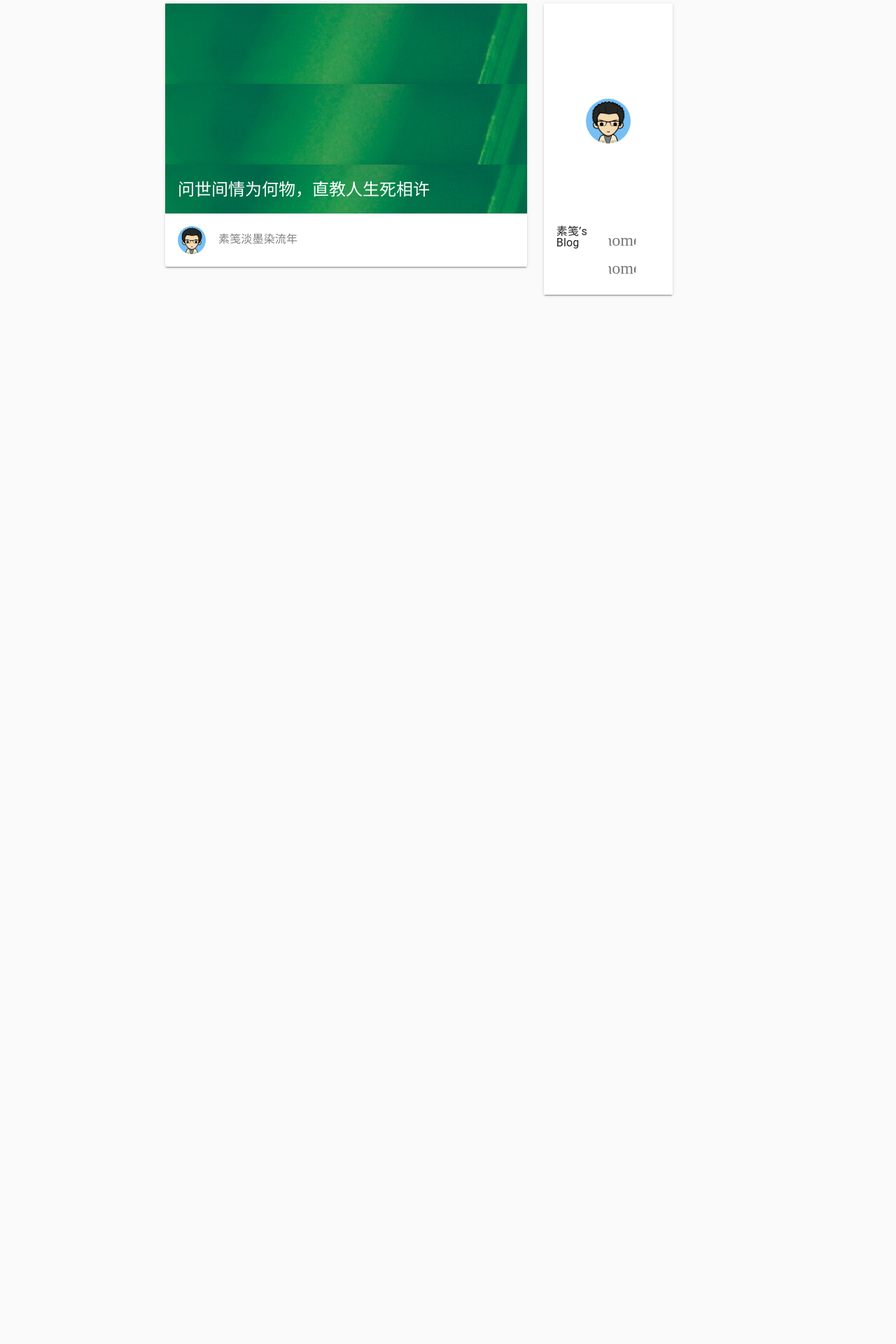
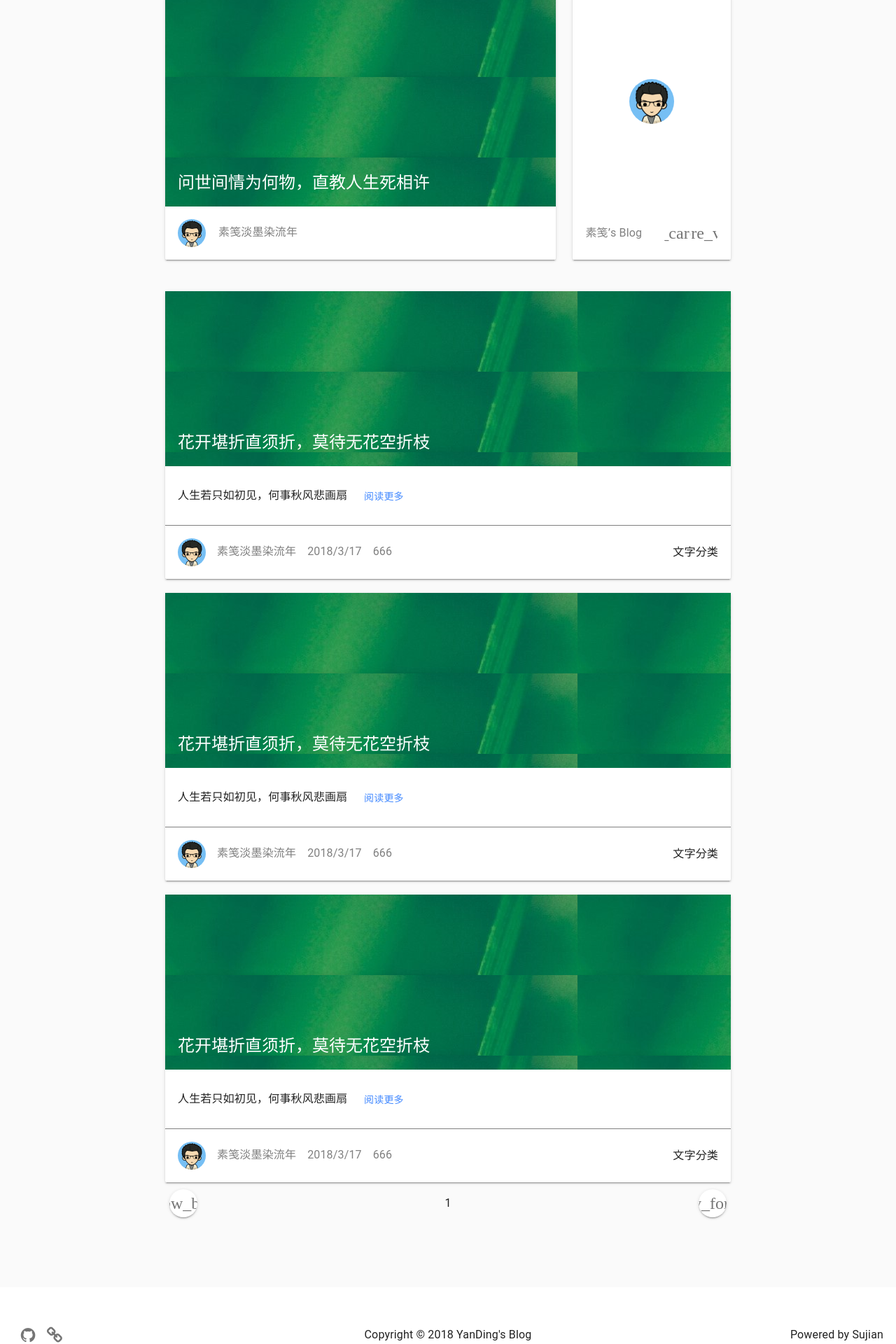
Before and after one commit to sujianqingfeng/vue_yandingBlog, a Vue app: page /yanding/ in a window 1280 px wide. Shown: the part 205-2125 px from the top of the page at 70% size. Before the commit the page ends 800 px from the top, so only its background shows below. Built offline with nearby package versions, Linux system fonts and the light colour scheme; a web font is replaced by a local one.

Commit message:
update:一部分

```diff
--- /dev/null
+++ b/src/components/index/BlogFooter.vue
@@ -0,0 +1,47 @@
+<template>
+
+    <div class="md-layout md-alignment-center-center blog-footer-warpper">
+        <link rel="stylesheet" href="https://cdnjs.cloudflare.com/ajax/libs/font-awesome/4.7.0/css/font-awesome.min.css">
+        <div class="md-layout-item md-layout md-alignment-center-left">
+            <md-button class="md-icon-button md-dense font-color">
+                <md-icon class="fa fa-github"></md-icon>
+            </md-button>
+
+            <md-button class="md-icon-button md-dense font-color">
+                 <md-icon class="fa fa-link"></md-icon>
+            </md-button>
+
+        </div>
+
+        <div class="md-layout-item md-layout md-alignment-center-center">
+            Copyright © 2018 YanDing's Blog
+        </div>
+
+        <div class="md-layout-item  md-layout md-alignment-center-right">
+            Powered by Sujian
+        </div>
+
+    </div>
+</template>
+
+
+
+<script>
+export default {
+  name: 'userInfo',
+  data: () => ({
+    avatar: require('./avatar.jpg'),
+    jianshu: require('../../assets/img/jianshu.svg')
+  })
+}
+</script>
+
+<style >
+.blog-footer-warpper {
+  height: 100px;
+}
+
+.font-color{
+    color: grey
+}
+</style>
--- a/src/components/index/BlogItem.vue
+++ b/src/components/index/BlogItem.vue
@@ -1,29 +1,43 @@
 <template>
-  <md-layout class="blog"  md-column md-gutter>
-      <md-layout md-flex='50' class="blog-header">
-        <span class="blog-title md-title">{{title}}</span>
-      </md-layout>
+  <md-card class="blog-item">
 
-      <md-layout md-flex='30'>
-        <p class="blog-content">{{content}}</p>
-      </md-layout>
+    <md-card-header class="blog-item-header md-padding md-layout md-alignment-bottom-left">
+      <span class="md-title">花开堪折直须折，莫待无花空折枝</span>
+    </md-card-header>
 
-      <md-layout class="bolg-footer" md-vertical-align="center">
-        <md-avatar class="md-avatar-icon avatar">
-          <md-icon>home</md-icon>
-        </md-avatar>
-        <span>{{time}}</span>
-      </md-layout>
-  </md-layout>
+    <div class="md-padding  md-layout md-alignment-center-left">
+      <span> 人生若只如初见，何事秋风悲画扇</span>
+
+      <md-button to="/components/button" class="md-primary">阅读更多</md-button>
+    </div>
+
+    <div class="md-padding md-layout  blog-item-footer md-alignment-center-left">
+      <div class="md-layout-item ">
+        <div class="md-layout-item">
+          <md-avatar>
+            <img :src="avatar" alt="Avatar">
+          </md-avatar>
+          <span class="blog-item-footer-text">素笺淡墨染流年</span>
+          <span class="blog-item-footer-text">2018/3/17</span>
+          <span class="blog-item-footer-text">666</span>
+        </div>
+
+
+      </div>
+
+      <div class="md-layout-item md-layout md-alignment-center-right">
+        <p class="blog-item-category-text">文字分类</p>
+      </div>
+    </div>
+
+  </md-card>
 </template>
 <script>
 export default {
   name: 'BlogItem',
-  data () {
-    return {
-
-    }
-  },
+  data: () => ({
+    avatar: require('./avatar.jpg')
+  }),
   props: {
     title: String,
     time: String,
@@ -35,42 +49,29 @@ export default {
 
 
 <style scoped>
-.blog {
-  display: flex;
-  flex-direction: column;
-  height: 350px;
-}
-.blog-header {
-  background-image: url("timg22.jpg");
-  background-size: cover;
-  background-repeat: no-repeat;
-  background-position: center;
-  display: flex;
-  align-items: flex-end;
-}
-.blog-title {
-  color: white;
-  margin-left: 20px;
-  margin-bottom: 20px;
+
+.blog-item{
+  margin-top: 20px
 }
 
-.blog-content {
-  flex: 1;
-  background-color: white;
-  display: flex;
-  align-items: center;
-  padding-left: 20px
+.blog-item-header {
+  height: 250px;
+  background-image: url("test.png");
+  color: white;
 }
 
-.bolg-footer {
-  background-color: white;
-  margin-top: 1px;
+.blog-item-footer {
+  border-top-width: 1px;
+  border-top-color: grey;
+  border-style: solid;
 }
 
-.avatar {
-  margin-left: 20px;
-  margin-top: 8px;
-  margin-bottom: 8px
+.blog-item-footer-text{
+  color: gray;
+  margin-left: 16px
 }
 
+.blog-item-category-text{
+  color: "#607D8B"
+}
 </style>
--- /dev/null
+++ b/src/components/index/BlogPagination.vue
@@ -0,0 +1,38 @@
+<template>
+    <div class="md-layout ">
+
+        <div class="md-layout-item md-layout md-alignment-center-left">
+            <md-button class="md-icon-button md-raised">
+                <md-icon>arrow_back</md-icon>
+            </md-button>
+        </div>
+
+        <div class="md-layout-item md-layout md-alignment-center-center">
+            1
+        </div>
+
+        <div class="md-layout-item  md-layout md-alignment-center-right">
+            <md-button class="md-icon-button md-raised">
+                <md-icon>arrow_forward</md-icon>
+            </md-button>
+        </div>
+
+    </div>
+</template>
+
+
+
+<script>
+export default {
+  name: 'userInfo',
+  data: () => ({
+    avatar: require('./avatar.jpg')
+  })
+}
+</script>
+
+<style >
+.blog-pagination{
+    margin-top: 10px
+}
+</style>
--- a/src/components/index/Index.vue
+++ b/src/components/index/Index.vue
@@ -2,19 +2,84 @@
   <div class="page-container">
 
     <div class="blog-header md-layout ">
+      <md-button @click="menuVisible=true" class="md-icon-button">
         <md-icon class="menu">menu</md-icon>
+      </md-button>
+
     </div>
 
+    <md-drawer :md-active.sync="menuVisible">
+
+      <div class="drawer-header md-layout">
+
+        <md-avatar>
+          <img :src="avatar" alt="Avatar">
+        </md-avatar>
+
+      </div>
+
+      <md-list>
+
+        <md-list-item>
+          <md-icon>home</md-icon>
+          <span class="md-list-item-text">主页</span>
+        </md-list-item>
+
+        <md-list-item md-expand :md-expanded.sync="expandNews">
+          <md-icon>library_books</md-icon>
+          <span class="md-list-item-text">类别</span>
+
+          <md-list slot="md-expand">
+            <md-list-item class="md-inset">World</md-list-item>
+            <md-list-item class="md-inset">Europe</md-list-item>
+            <md-list-item class="md-inset">South America</md-list-item>
+          </md-list>
+        </md-list-item>
+
+         <md-list-item>
+          <md-icon>account_circle</md-icon>
+          <span class="md-list-item-text">关于我</span>
+        </md-list-item>
+
+         <md-list-item>
+          <md-icon class="fa fa-link"></md-icon>
+          <span class="md-list-item-text">友情链接</span>
+        </md-list-item>
+
+
+
+      </md-list>
+    </md-drawer>
 
     <div class="blog-content  md-layout md-gutter">
-      <div class="md-layout-item md-size-65">
-        <user-info></user-info>
+      <div class="md-layout-item md-size-70">
+        <user-info/>
       </div>
-      <div class="md-layout-item md-size-25">
-          <user-oper/>
+      <div class="md-layout-item md-size-30">
+        <user-oper/>
       </div>
     </div>
 
+    <div class="blog-item-content md-layout md-gutter">
+
+      <div class="md-layout-item ">
+        <blog-item/>
+        <blog-item/>
+        <blog-item/>
+      </div>
+    </div>
+
+    <div class="blog-pagination md-layout md-gutter">
+      <div class="md-layout-item">
+        <blog-pagination/>
+      </div>
+    </div>
+
+    <div class="blog-footer md-padding md-alignment-center-center">
+      <div class="md-layout-item ">
+        <blog-footer/>
+      </div>
+    </div>
 
   </div>
 </template>
@@ -24,25 +89,41 @@
 <script>
 import UserInfo from './UserInfo'
 import UserOper from './UserOper'
+import BlogItem from './BlogItem'
+import BlogPagination from './BlogPagination'
+import BlogFooter from './BlogFooter'
+import Navbar from './Navbar'
 
 export default {
   name: 'index',
-  data: () => ({
-    menuVisible: false
-  }),
+  data () {
+    return {
+      menuVisible: false,
+      avatar: require('./avatar.jpg')
+    }
+  },
+  methods: {
+    homeClick: () => {
+      this.menuVisible = !this.menuVisible
+      // console.log(this.menuVisible)
+    }
+  },
   components: {
     UserInfo,
-    UserOper
+    UserOper,
+    BlogItem,
+    BlogPagination,
+    BlogFooter,
+    Navbar
   }
 }
 </script>
 
 <style >
-
-.page-container{
+.page-container {
   display: flex;
   flex-direction: column;
-  align-items: center
+  align-items: center;
 }
 
 .blog-header {
@@ -53,8 +134,27 @@ export default {
   margin: 16px;
 }
 
+.drawer-header {
+  height: 200px;
+  background-image: url("test.png");
+}
+
 .blog-content {
   width: 65%;
-  margin: 10px auto
+}
+
+.blog-item-content {
+  width: 65%;
+  margin-top: 25px;
+}
+
+.blog-pagination {
+  width: 65%;
+}
+
+.blog-footer {
+  margin-top: 100px;
+  width: 100%;
+  background-color: white;
 }
 </style>
--- a/src/components/index/Navbar.vue
+++ b/src/components/index/Navbar.vue
@@ -1,43 +1,53 @@
 <template>
-    <md-sidenav class="md-left" ref="leftSidenav" >
 
+  <md-drawer :md-active.sync="showNavigation" @md-closed="$emit('update:show', false)">
+    <md-toolbar class="md-transparent" md-elevation="0">
+      <span class="md-title">My App name</span>
+    </md-toolbar>
 
+    <md-list>
+      <md-list-item>
+        <md-icon>move_to_inbox</md-icon>
+        <span class="md-list-item-text">Inbox</span>
+      </md-list-item>
 
-        <md-avatar class="md-avatar-icon md-large avatar">
-            <md-icon>home</md-icon>
-        </md-avatar>
+      <md-list-item>
+        <md-icon>send</md-icon>
+        <span class="md-list-item-text">Sent Mail</span>
+      </md-list-item>
 
+      <md-list-item>
+        <md-icon>delete</md-icon>
+        <span class="md-list-item-text">Trash</span>
+      </md-list-item>
 
-        <p class="sing">
-          Wo shi yi ge qian ming
-        </p>
+      <md-list-item>
+        <md-icon>error</md-icon>
+        <span class="md-list-item-text">Spam</span>
+      </md-list-item>
+    </md-list>
+  </md-drawer>
 
-
-        <md-list>
-            <md-list-item>Plain Text</md-list-item>
-            <md-list-item target="_blank" href="https://google.com">Link</md-list-item>
-            <md-list-item>
-              <router-link to="/components/list">Router View</router-link>
-            </md-list-item>
-            <md-list-item>Category</md-list-item>
-            <md-list-item>Serach</md-list-item>
-            <md-list-item @click="goAboutMe">About me</md-list-item>
-          </md-list>
-    </md-sidenav>
 </template>
 
 <script>
 export default {
   name: 'Navbar',
+  props: {
+    show: {
+      type: Boolean,
+      default: false
+    }
+  },
   data () {
-    return {}
+    return {
+      showNavigation: this.show
+    }
   },
   methods: {
-    toggle () {
-      this.$refs.leftSidenav.toggle()
-    },
+
     goAboutMe () {
-      this.$router.push({path: '/about'})
+      this.$router.push({ path: '/about' })
     }
   }
 }
@@ -45,10 +55,8 @@ export default {
 
 
 <style scoped>
-
-  .avatar{
-    display: block;
-    margin: 20px auto 15px
-  }
-
+.avatar {
+  display: block;
+  margin: 20px auto 15px;
+}
 </style>
--- a/src/components/index/UserInfo.vue
+++ b/src/components/index/UserInfo.vue
@@ -44,5 +44,4 @@ export default {
   color: gray;
 }
 
-
 </style>
--- a/src/components/index/UserOper.vue
+++ b/src/components/index/UserOper.vue
@@ -1,5 +1,5 @@
 <template>
-    <md-card class="user-oper md-padding">
+    <md-card class="user-oper">
 
         <div class="md-layout user-header">
             <md-avatar class="md-large">
@@ -7,15 +7,15 @@
             </md-avatar>
         </div>
 
-        <div class="md-layout user-footer">
-            <div class="md-layout-item">
-                <span>素笺’s Blog</span>
+        <div class="md-layout user-footer md-padding">
+            <div class="md-layout-item  md-layout md-alignment-center-left">
+                <span class="font-color">素笺’s Blog</span>
             </div>
 
-            <div class="md-layout-item">
+            <div class="md-layout-item md-layout md-alignment-center-right">
                 <md-menu md-size="medium" md-align-trigger>
                     <md-button md-menu-trigger class="md-icon-button">
-                        <md-icon>home</md-icon>
+                        <md-icon>view_carousel</md-icon>
                     </md-button>
 
                     <md-menu-content>
@@ -28,7 +28,7 @@
 
                  <md-menu md-size="medium" md-align-trigger>
                     <md-button md-menu-trigger class="md-icon-button">
-                        <md-icon>home</md-icon>
+                        <md-icon>more_vert</md-icon>
                     </md-button>
 
                     <md-menu-content>
```
Also changed, not shown: src/assets/img/jianshu.svg (added).
